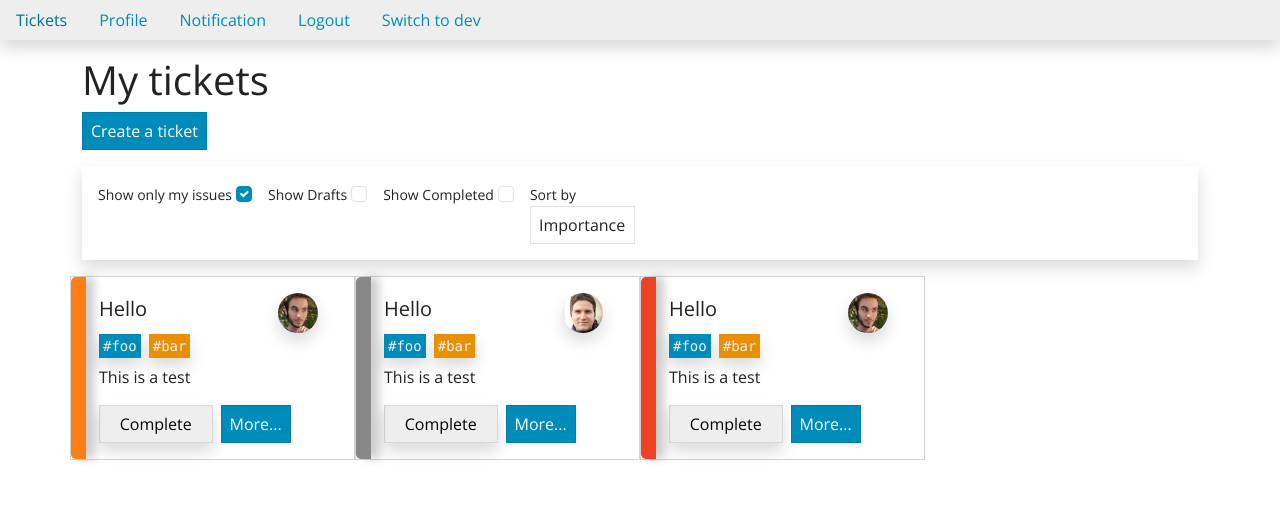
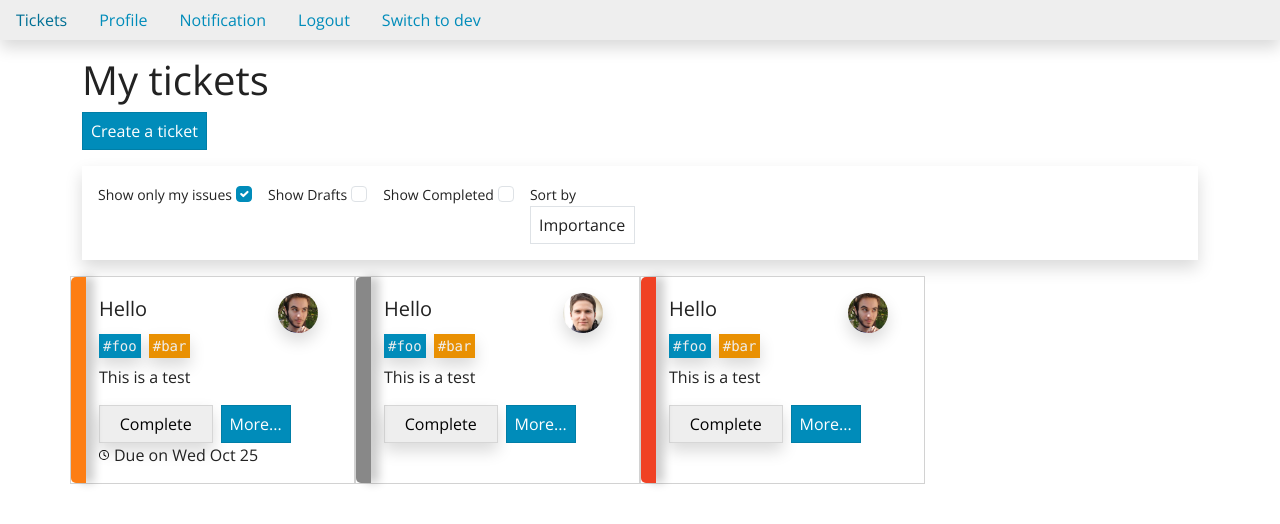
Before and after one commit to NightenDushi/bug-tracker-front-end, a React (Vite) app: page / in a window 1280 px wide. Shown: the top 524 px of the page. Built offline with nearby package versions, Linux system fonts and the light colour scheme.

Commit message:
Optional due date for ticket
Added to type, basic display on the card view

```diff
--- a/src/@types/tickets.d.ts
+++ b/src/@types/tickets.d.ts
@@ -8,6 +8,7 @@
     body:string,
     tags:ITags[],
     person_assigned:string[],
+    dueDate?:Date,
   }
 
 export type ITicket_props = {
@@ -21,6 +22,7 @@
   className:string,
   tags:ITags[],
   person_assigned:string[],
+  dueDate?:Date,
   completedAction(e:MouseEvent):void,
   setTickets:(prevVar: (ITicket[] | ((a:ITicket[])=>ITicket[]))) => void
 }
--- a/src/App.tsx
+++ b/src/App.tsx
@@ -18,7 +18,7 @@
 
 function App() {
   const initial_tickets:ITicket[] = [
-    {id:1,isDone:false, isDraft:false, urgency:1, title:"Hello", body:"This is a test", tags:[{id:1, text:"foo"},{id:2,text:"bar"}],person_assigned:["nathan"]},
+    {id:1,isDone:false, isDraft:false, urgency:1, title:"Hello", body:"This is a test", tags:[{id:1, text:"foo"},{id:2,text:"bar"}],person_assigned:["nathan"],dueDate:new Date()},
     {id:2,isDone:false, isDraft:false, urgency:0, title:"Hello", body:"This is a test", tags:[{id:1, text:"foo"},{id:2,text:"bar"}],person_assigned:["tim"]},
     {id:3,isDone:true, isDraft:false, urgency:1, title:"Hello", body:"This is a test", tags:[{id:1, text:"foo"},{id:2,text:"bar"}],person_assigned:["nathan"]},
     {id:4,isDone:false, isDraft:false, urgency:2, title:"Hello", body:"This is a test", tags:[{id:1, text:"foo"},{id:2,text:"bar"}],person_assigned:["nathan"]},
--- a/src/TicketCardWrapper.tsx
+++ b/src/TicketCardWrapper.tsx
@@ -14,6 +14,7 @@
                     tags={ticket.tags} isDraft={ticket.isDraft} isDone={ticket.isDone}
                     urgency={ticket.urgency}
                     person_assigned={ticket.person_assigned}
+                    dueDate={ticket.dueDate}
                     isUserAdmin={props.isUserAdmin}
 
                     completedAction={TicketCompletedAction(props, ticket_index)}
--- a/src/Tickets/TicketCard.tsx
+++ b/src/Tickets/TicketCard.tsx
@@ -6,6 +6,8 @@
 import { NewTicketModal } from '../NewTicketModal.tsx';
 import './Tickets.css'
 import { ITags } from '../@types/tags';
+
+import clockIcon from '../assets/clock-regular.svg'
 
 function TicketCard(props:ITicket_props) {
     const {children, isDone, isDraft, isUserAdmin, urgency, title, className, tags, person_assigned, dueDate, completedAction, setTickets} = props;
@@ -32,6 +34,7 @@
         <p className="card-text">{children}</p>
         <CompletedPublishBtn isDraft={isDraft} isDone={isDone} action={completedAction}/>
         <a href="#" className="btn btn-primary" onClick={()=>{setShowNewTicketModal(true)}}>More...</a>
+        {(dueDate!==undefined)&&(<p className="d-block m-0"><img alt="clock icon" src={clockIcon} width="10" style={{marginBottom:3, marginRight:5}}/>{"Due on "+dueDate.toDateString().slice(0,-5)}</p>)}
         </div>
         {showNewTicketModal&&
         (<NewTicketModal close={()=>{setShowNewTicketModal(false)}}
```
Also changed, not shown: src/assets/clock-regular.svg (added).
